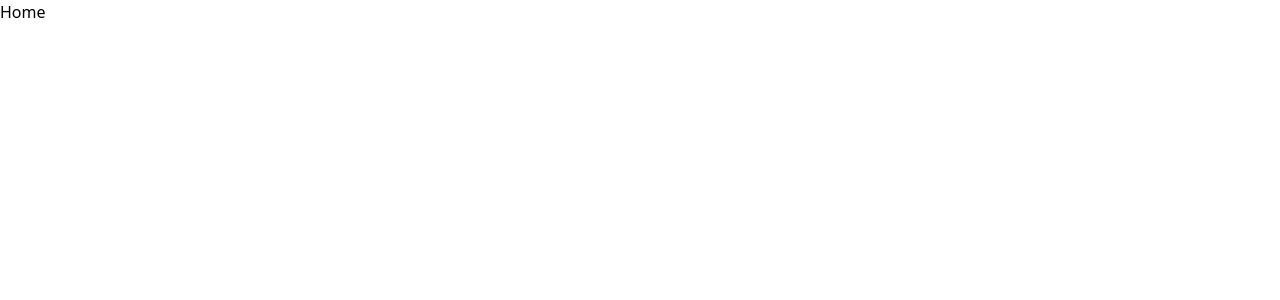
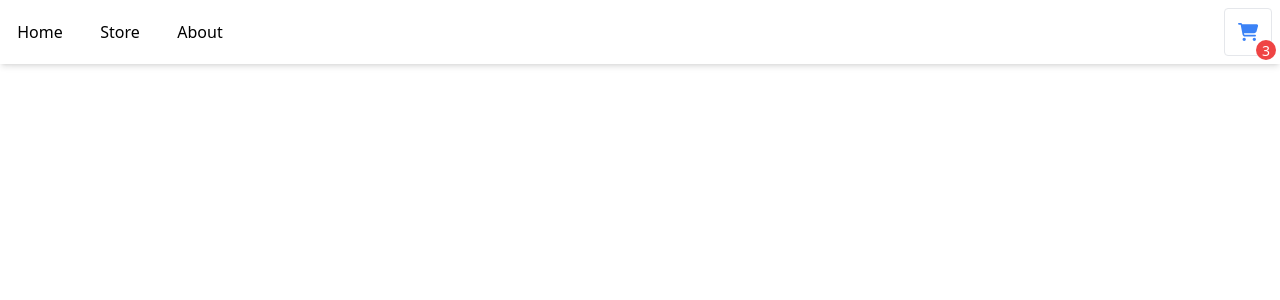
Before and after one commit to TylerDonghwi/shopping-cart, a React (Create React App) app: page / in a window 1280 px wide. Shown: the top 300 px of the page. Built offline with nearby package versions, Linux system fonts and the light colour scheme.

Commit message:
navigation bar implemented

```diff
--- a/package.json
+++ b/package.json
@@ -3,6 +3,9 @@
   "version": "0.1.0",
   "private": true,
   "dependencies": {
+    "@fortawesome/fontawesome-svg-core": "^6.2.0",
+    "@fortawesome/free-solid-svg-icons": "^6.2.0",
+    "@fortawesome/react-fontawesome": "^0.2.0",
     "@testing-library/jest-dom": "^5.16.5",
     "@testing-library/react": "^13.3.0",
     "@testing-library/user-event": "^13.5.0",
--- a/public/index.html
+++ b/public/index.html
@@ -25,7 +25,7 @@
     <title>Shopping Cart</title>
 </head>
 
-<body>
+<body class="bg-slate-50">
     <noscript>You need to enable JavaScript to run this app.</noscript>
     <div id="root"></div>
     <!--
--- a/src/App.tsx
+++ b/src/App.tsx
@@ -2,16 +2,22 @@ import { Routes, Route } from 'react-router-dom'
 import Home from './pages/Home';
 import About from './pages/About';
 import Store from './pages/Store';
+import Navbar from './components/Navbar';
 
 function App() {
   return (
-    <div>
+    <>
+      <Navbar />
+
+      <div className='ml-4 mb-4'>
         <Routes>
           <Route path='/' element={<Home />} />
           <Route path='/store' element={<Store />} />
           <Route path='/about' element={<About />} />
         </Routes>
       </div>
+    </>
+
   );
 }
 
--- /dev/null
+++ b/src/components/Navbar.tsx
@@ -0,0 +1,31 @@
+import { Link } from 'react-router-dom';
+import { FontAwesomeIcon } from '@fortawesome/react-fontawesome'
+import { faCartShopping } from '@fortawesome/free-solid-svg-icons'
+
+export default function Navbar() {
+
+    return (
+
+        <div className="fixed w-[100%] bg-white shadow-md flex flex-row items-center py-5">
+            <>
+                <Link className='w-[80px] text-center' to="/">
+                    Home
+                </Link>
+                <Link className='w-[80px] text-center' to="/store">
+                    Store
+                </Link>
+                <Link className='w-[80px] text-center' to="/about">
+                    About
+                </Link>
+            </>
+
+            <button className='fixed right-2 h-12 w-12 bg-white border rounded flex justify-center items-center hover:bg-slate-50 active:bg-slate-100 transition-all duration-200'>
+                <FontAwesomeIcon className='text-blue-500 h-[18px]' icon={faCartShopping}></FontAwesomeIcon>
+                <div className='absolute rounded-full bg-red-500 flex justify-center items-center text-white h-5 w-5 right-[-5px] bottom-[-5px] text-[14px]'>3</div>
+            </button>
+        </div>
+
+
+
+    )
+}
```
Also changed, not shown: 1 other file (tests, documents, lock files or other folders). Lines whose indentation alone changed are shown as unchanged.
